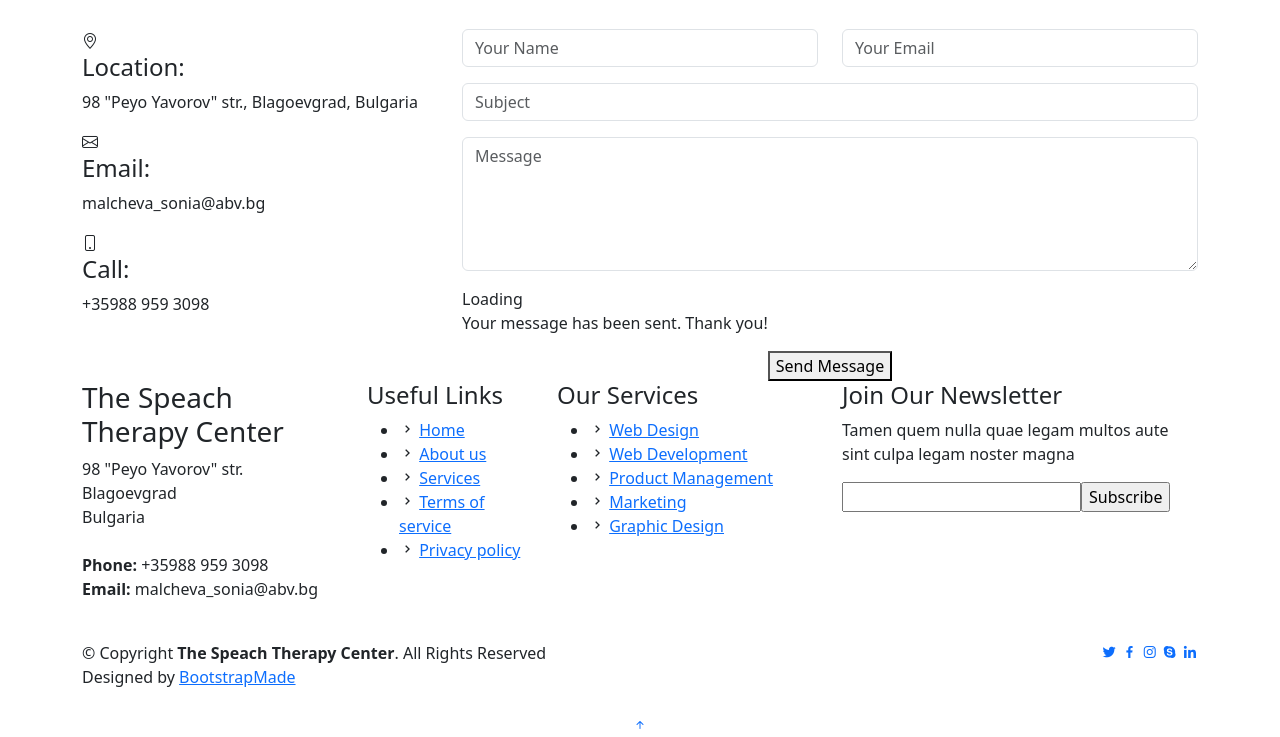
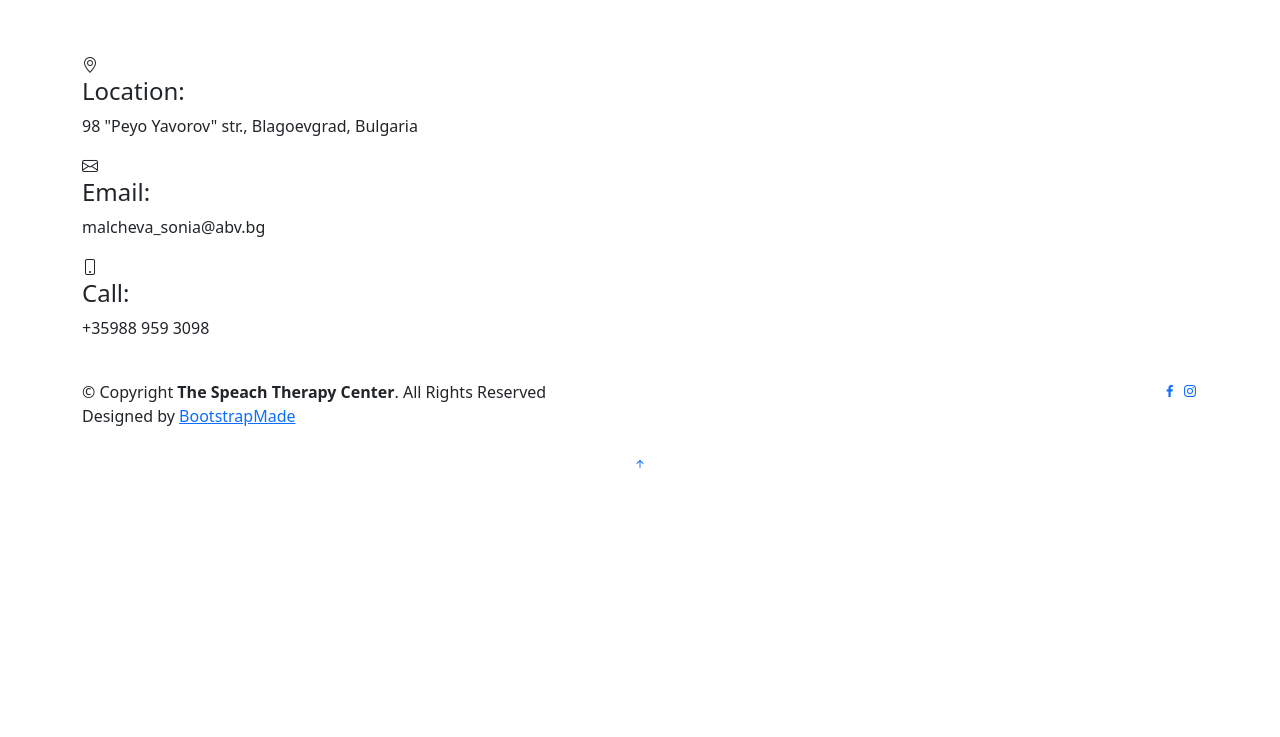
Before and after one commit to vladodyanov/the_speach_therapy_center, a Django app: page /contact/ in a window 1280 px wide. Shown: the part 485-1222 px from the top of the page. After the commit the page ends 953 px from the top, so only its background shows below. Run offline with Django 5.2, Linux system fonts and the light colour scheme; some libraries are stand-ins or nearby versions.

Commit message:
Content update
-getting started section

```diff
--- a/the_speach_therapy_center/templates/base.html
+++ b/the_speach_therapy_center/templates/base.html
@@ -48,8 +48,8 @@
         <i class="bi bi-phone"></i> +35988 959 3098
       </div>
       <div class="d-none d-lg-flex social-links align-items-center">
-        <a href="#" class="facebook"><i class="bi bi-facebook"></i></a>
-        <a href="#" class="instagram"><i class="bi bi-instagram"></i></a>
+        <a href="https://www.facebook.com/profile.php?id=100093509533809" class="facebook" target="_blank"><i class="bi bi-facebook"></i></a>
+        <a href="https://www.instagram.com/sonia_tomanova_speech_therapy/?fbclid=IwAR35dm7DP44woWx5YLt_oy9dQH5FZEVT0ldBb2sQTREgUNNVzPt5Ftzdxy0" class="instagram" target="_blank"><i class="bi bi-instagram"></i></a>
 
       </div>
     </div>
@@ -58,15 +58,19 @@
   <!-- ======= Header ======= -->
   <header id="header" class="fixed-top">
     <div class="container d-flex align-items-center">
-
-      <h1 class="logo me-auto"><a href="{% url 'index' %}">The Speach Therapy Center</a></h1>
-
+        <h1 class="logo me-auto">
+            <a href="{% url 'index' %}">
+                <img src="{% static 'img/apple-touch-icon.png' %}" alt="The Speech Therapy Center Logo">
+                The Speech Therapy Center
+            </a>
+        </h1>
       <nav id="navbar" class="navbar order-last order-lg-0">
         <ul>
           <li><a class="nav-link scrollto active" href="{% url 'index' %}">Home</a></li>
           <li><a class="nav-link scrollto" href="{% url 'about' %}">About</a></li>
-          <li><a class="nav-link scrollto" href="#services">Registration</a></li>
-          <li><a class="nav-link scrollto" href="#departments">Getting started</a></li>
+          <li><a class="nav-link scrollto" href="{% url 'gallery' %}">Gallery</a></li>
+          <li><a class="nav-link scrollto" href="#registration">Registration</a></li>
+          <li><a class="nav-link scrollto" href="{% url 'getting_started' %}">Getting started</a></li>
           <li class="dropdown"><a href="#"><span>Services</span> <i class="bi bi-chevron-down"></i></a>
             <ul>
               <li><a href="#">Pediatric Speech Services</a></li>
@@ -90,55 +94,6 @@
   <!-- ======= Footer ======= -->
   <footer id="footer">
 
-    <div class="footer-top">
-      <div class="container">
-        <div class="row">
-
-          <div class="col-lg-3 col-md-6 footer-contact">
-            <h3>The Speach Therapy Center</h3>
-            <p>
-              98 "Peyo Yavorov" str. <br>
-              Blagoevgrad<br>
-              Bulgaria <br><br>
-              <strong>Phone:</strong> +35988 959 3098<br>
-              <strong>Email:</strong> malcheva_sonia@abv.bg<br>
-            </p>
-          </div>
-
-          <div class="col-lg-2 col-md-6 footer-links">
-            <h4>Useful Links</h4>
-            <ul>
-              <li><i class="bx bx-chevron-right"></i> <a href="#">Home</a></li>
-              <li><i class="bx bx-chevron-right"></i> <a href="#">About us</a></li>
-              <li><i class="bx bx-chevron-right"></i> <a href="#">Services</a></li>
-              <li><i class="bx bx-chevron-right"></i> <a href="#">Terms of service</a></li>
-              <li><i class="bx bx-chevron-right"></i> <a href="#">Privacy policy</a></li>
-            </ul>
-          </div>
-
-          <div class="col-lg-3 col-md-6 footer-links">
-            <h4>Our Services</h4>
-            <ul>
-              <li><i class="bx bx-chevron-right"></i> <a href="#">Web Design</a></li>
-              <li><i class="bx bx-chevron-right"></i> <a href="#">Web Development</a></li>
-              <li><i class="bx bx-chevron-right"></i> <a href="#">Product Management</a></li>
-              <li><i class="bx bx-chevron-right"></i> <a href="#">Marketing</a></li>
-              <li><i class="bx bx-chevron-right"></i> <a href="#">Graphic Design</a></li>
-            </ul>
-          </div>
-
-          <div class="col-lg-4 col-md-6 footer-newsletter">
-            <h4>Join Our Newsletter</h4>
-            <p>Tamen quem nulla quae legam multos aute sint culpa legam noster magna</p>
-            <form action="" method="post">
-              <input type="email" name="email"><input type="submit" value="Subscribe">
-            </form>
-          </div>
-
-        </div>
-      </div>
-    </div>
-
     <div class="container d-md-flex py-4">
 
       <div class="me-md-auto text-center text-md-start">
@@ -154,11 +109,8 @@
         </div>
       </div>
       <div class="social-links text-center text-md-right pt-3 pt-md-0">
-        <a href="#" class="twitter"><i class="bx bxl-twitter"></i></a>
         <a href="#" class="facebook"><i class="bx bxl-facebook"></i></a>
         <a href="#" class="instagram"><i class="bx bxl-instagram"></i></a>
-        <a href="#" class="google-plus"><i class="bx bxl-skype"></i></a>
-        <a href="#" class="linkedin"><i class="bx bxl-linkedin"></i></a>
       </div>
     </div>
   </footer><!-- End Footer -->
--- a/the_speach_therapy_center/templates/web/about.html
+++ b/the_speach_therapy_center/templates/web/about.html
@@ -13,8 +13,9 @@
           </div>
 
           <div class="col-xl-7 col-lg-6 icon-boxes d-flex flex-column align-items-stretch justify-content-center py-5 px-lg-5">
-            <h3>Enim quis est voluptatibus aliquid consequatur fugiat</h3>
-            <p>Esse voluptas cumque vel exercitationem. Reiciendis est hic accusamus. Non ipsam et sed minima temporibus laudantium. Soluta voluptate sed facere corporis dolores excepturi. Libero laboriosam sint et id nulla tenetur. Suscipit aut voluptate.</p>
+
+              <h3>Sonya Tomanova - speach therapist</h3>
+            <p>Introducing Sonya Tomanova – a dynamic and compassionate speech therapist dedicated to helping children unlock their full communication potential. With her youthfulness and vibrant energy, Sonya brings a fresh perspective to therapy sessions, creating an engaging and supportive environment where children thrive.</p>
 
             <div class="icon-box">
               <div class="icon"><i class="bx bx-fingerprint"></i></div>
--- a/the_speach_therapy_center/templates/web/contact.html
+++ b/the_speach_therapy_center/templates/web/contact.html
@@ -9,7 +9,7 @@
 
         <div class="section-title">
           <h2>Contact</h2>
-          <p>Magnam dolores commodi suscipit. Necessitatibus eius consequatur ex aliquid fuga eum quidem. Sit sint consectetur velit. Quisquam quos quisquam cupiditate. Et nemo qui impedit suscipit alias ea. Quia fugiat sit in iste officiis commodi quidem hic quas.</p>
+          <p>Welcome to The Speech Therapy Center's Contact Page – your gateway to seamless communication and personalized assistance. We understand that reaching out for support or information is the first step towards unlocking the potential for improved communication and enhanced quality of life.</p>
         </div>
       </div>
 
@@ -44,32 +44,6 @@
 
           </div>
 
-          <div class="col-lg-8 mt-5 mt-lg-0">
-
-            <form action="forms/contact.php" method="post" role="form" class="php-email-form">
-              <div class="row">
-                <div class="col-md-6 form-group">
-                  <input type="text" name="name" class="form-control" id="name" placeholder="Your Name" required>
-                </div>
-                <div class="col-md-6 form-group mt-3 mt-md-0">
-                  <input type="email" class="form-control" name="email" id="email" placeholder="Your Email" required>
-                </div>
-              </div>
-              <div class="form-group mt-3">
-                <input type="text" class="form-control" name="subject" id="subject" placeholder="Subject" required>
-              </div>
-              <div class="form-group mt-3">
-                <textarea class="form-control" name="message" rows="5" placeholder="Message" required></textarea>
-              </div>
-              <div class="my-3">
-                <div class="loading">Loading</div>
-                <div class="error-message"></div>
-                <div class="sent-message">Your message has been sent. Thank you!</div>
-              </div>
-              <div class="text-center"><button type="submit">Send Message</button></div>
-            </form>
-
-          </div>
 
         </div>
 
--- a/the_speach_therapy_center/templates/web/index.html
+++ b/the_speach_therapy_center/templates/web/index.html
@@ -9,7 +9,7 @@
     <div class="container">
       <h1>Welcome to The Speach Therapy Center</h1>
       <h2>Sonya Tomanova</h2>
-      <a href="#about" class="btn-get-started scrollto">Get Started</a>
+      <a href="{% url 'getting_started' %}" class="btn-get-started scrollto">Get Started</a>
     </div>
   </section><!-- End Hero -->
 
@@ -27,7 +27,7 @@
                 Choosing The Speech Therapy Center offers numerous benefits for both patients and staff. We will provide you with expert care, personalized attention, and a commitment to excellence in speech therapy services.
               </p>
               <div class="text-center">
-                <a href="#" class="more-btn">Learn More <i class="bx bx-chevron-right"></i></a>
+                <a href="{% url 'about' %}" class="more-btn">Learn More about us <i class="bx bx-chevron-right"></i></a>
               </div>
             </div>
           </div>
--- a/the_speach_therapy_center/the_speach_therapy_center/web/urls.py
+++ b/the_speach_therapy_center/the_speach_therapy_center/web/urls.py
@@ -1,9 +1,11 @@
 from django.urls import path
 
-from the_speach_therapy_center.web.views import index, about, contact
+from the_speach_therapy_center.web.views import index, about, contact, gallery, getting_started
 
 urlpatterns = (
     path('', index, name='index'),
     path('about/', about, name='about'),
     path('contact/', contact, name='contact'),
+    path('gallery/', gallery, name='gallery'),
+    path('getstarted/', getting_started, name='getting_started'),
 )
--- a/the_speach_therapy_center/the_speach_therapy_center/web/views.py
+++ b/the_speach_therapy_center/the_speach_therapy_center/web/views.py
@@ -14,3 +14,13 @@
 def contact(request):
     context = {}
     return render(request, template_name='web/contact.html', context=context)
+
+
+def gallery(request):
+    context = {}
+    return render(request, template_name='web/gallery.html', context=context)
+
+
+def getting_started(request):
+    context = {}
+    return render(request, template_name='web/getting_started.html', context=context)
```
Also changed, not shown: the_speach_therapy_center/templates/web/gallery.html (added, +87 -0 lines), the_speach_therapy_center/templates/web/getting_started.html (added, +70 -0 lines), 2 other files.
